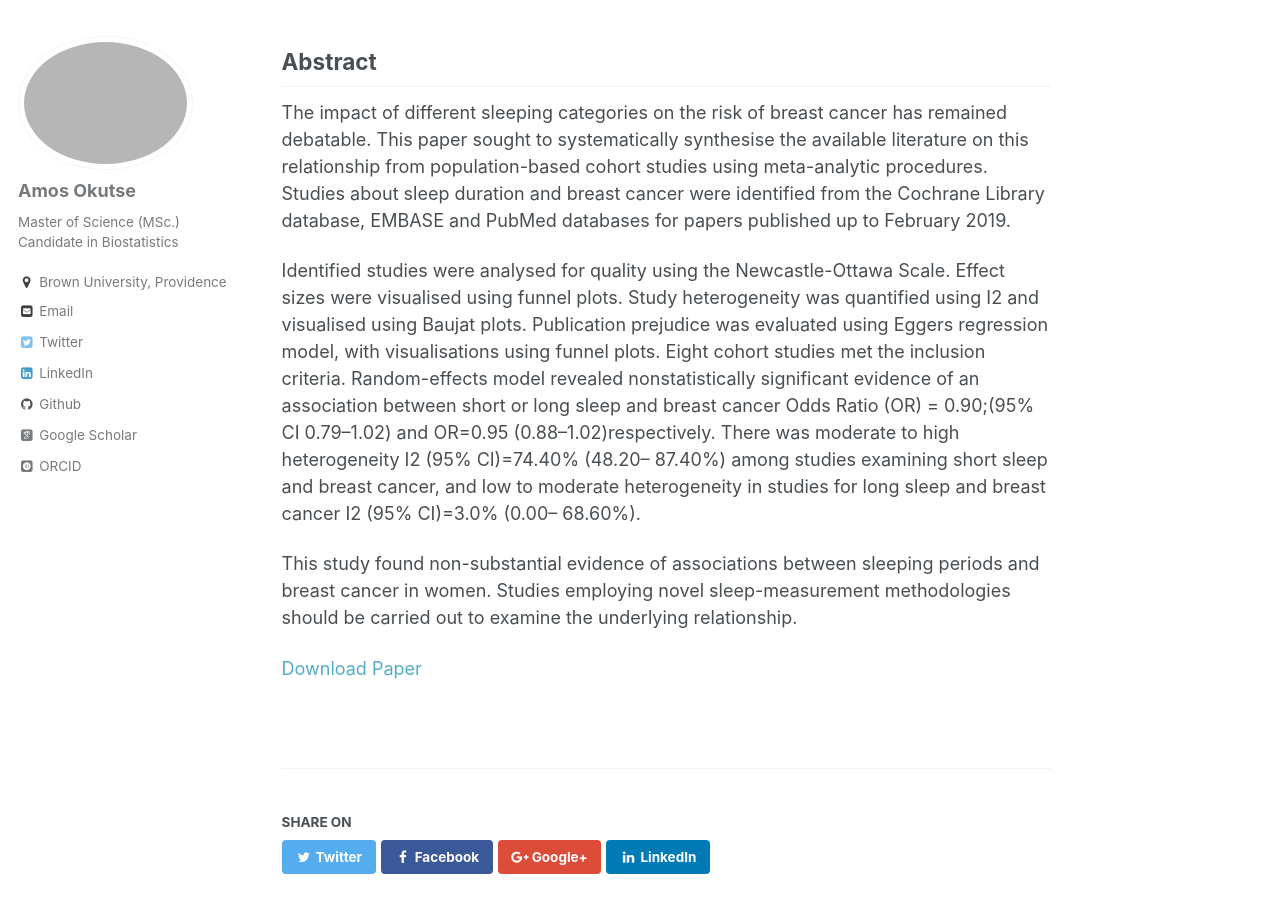
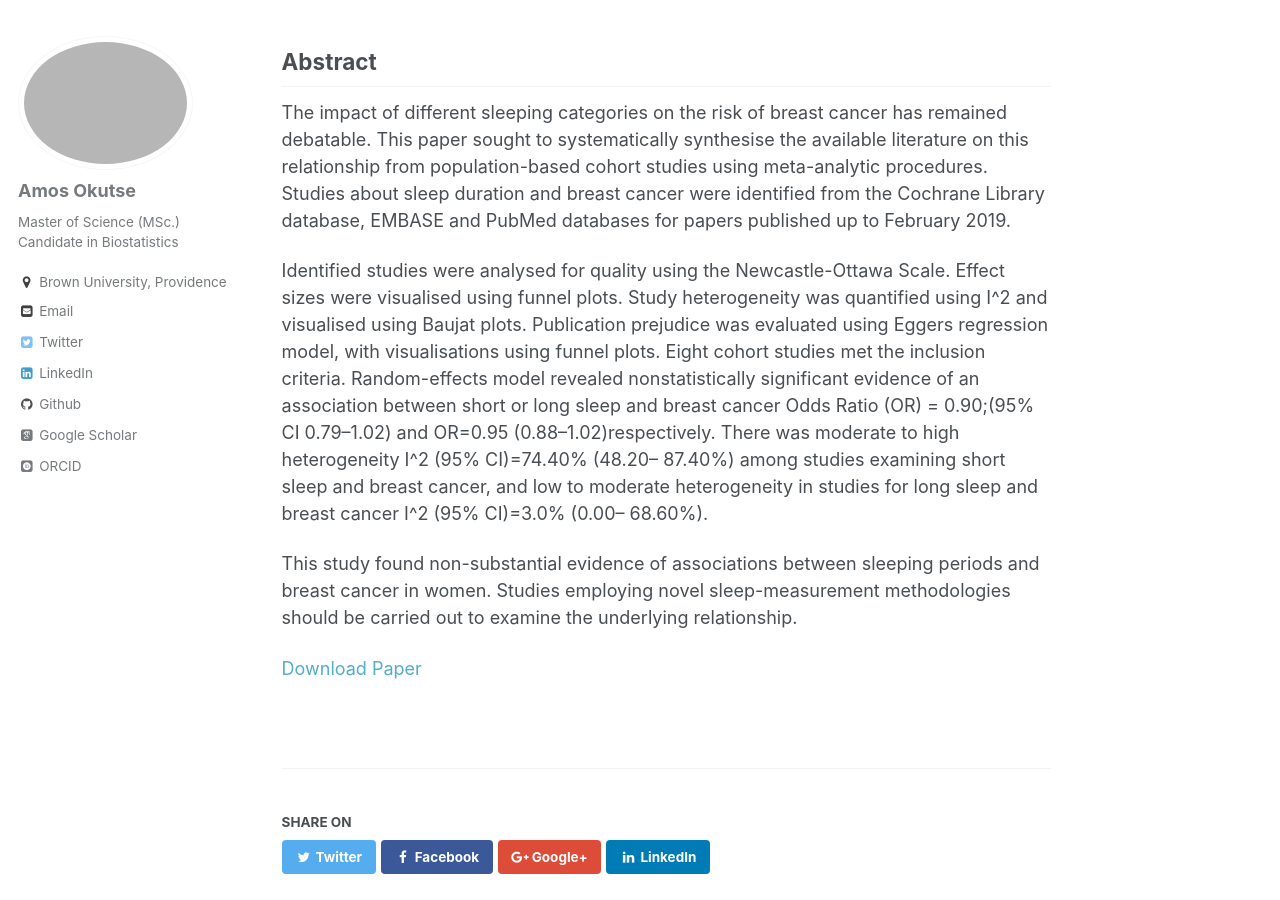
Before and after one commit to okutse/okutse.github.io, a Jekyll site: the page built from _publications/breast-cancer.md, in a window 1280 px wide and 900 px high, scrolled down 453 px. Built offline with Jekyll 4.4.1, drawn with Linux system fonts in a browser that asks for light colours; some web fonts are replaced.

Commit message:
Update breast-cancer.md

```diff
--- a/_publications/breast-cancer.md
+++ b/_publications/breast-cancer.md
@@ -19,13 +19,13 @@ Library database, EMBASE and PubMed databases for papers published up to Februar
 2019.
 
 Identified studies were analysed for quality using the Newcastle-Ottawa Scale. Effect
-sizes were visualised using funnel plots. Study heterogeneity was quantified using I2
+sizes were visualised using funnel plots. Study heterogeneity was quantified using I^2
 and visualised using Baujat plots. Publication prejudice was evaluated using Eggers
 regression model, with visualisations using funnel plots.
 Eight cohort studies met the inclusion criteria.
-Random-effects model revealed nonstatistically significant evidence of an association between short or long sleep and breast cancer Odds Ratio (OR) = 0.90;(95% CI 0.79–1.02) and OR=0.95 (0.88–1.02)respectively. There was moderate to high heterogeneity I2 (95% CI)=74.40% (48.20–
+Random-effects model revealed nonstatistically significant evidence of an association between short or long sleep and breast cancer Odds Ratio (OR) = 0.90;(95% CI 0.79–1.02) and OR=0.95 (0.88–1.02)respectively. There was moderate to high heterogeneity I^2 (95% CI)=74.40% (48.20–
 87.40%) among studies examining short sleep and breast cancer, and low to moderate
-heterogeneity in studies for long sleep and breast cancer I2 (95% CI)=3.0% (0.00–
+heterogeneity in studies for long sleep and breast cancer I^2 (95% CI)=3.0% (0.00–
 68.60%).
 
 This study found non-substantial evidence of associations between sleeping periods
```
